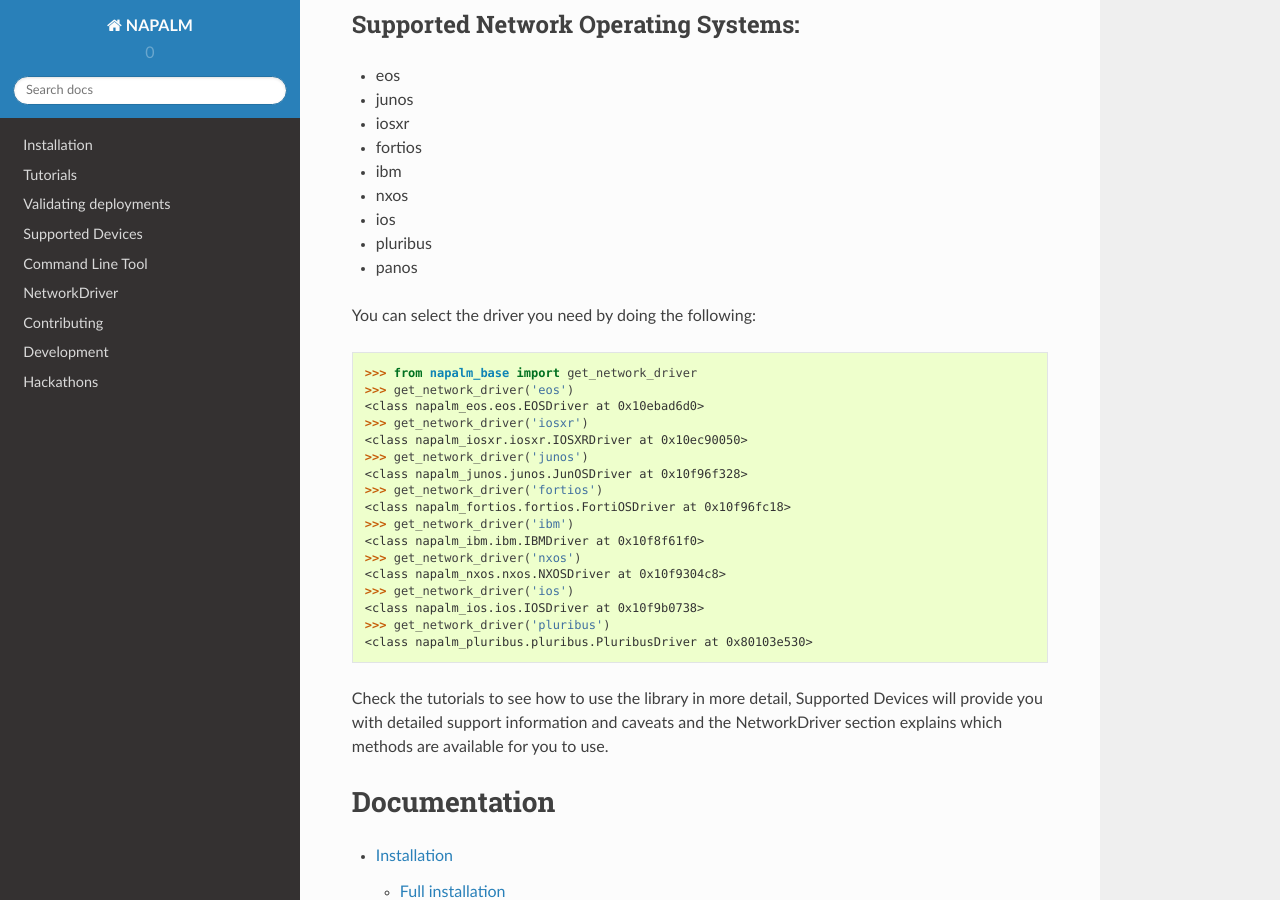
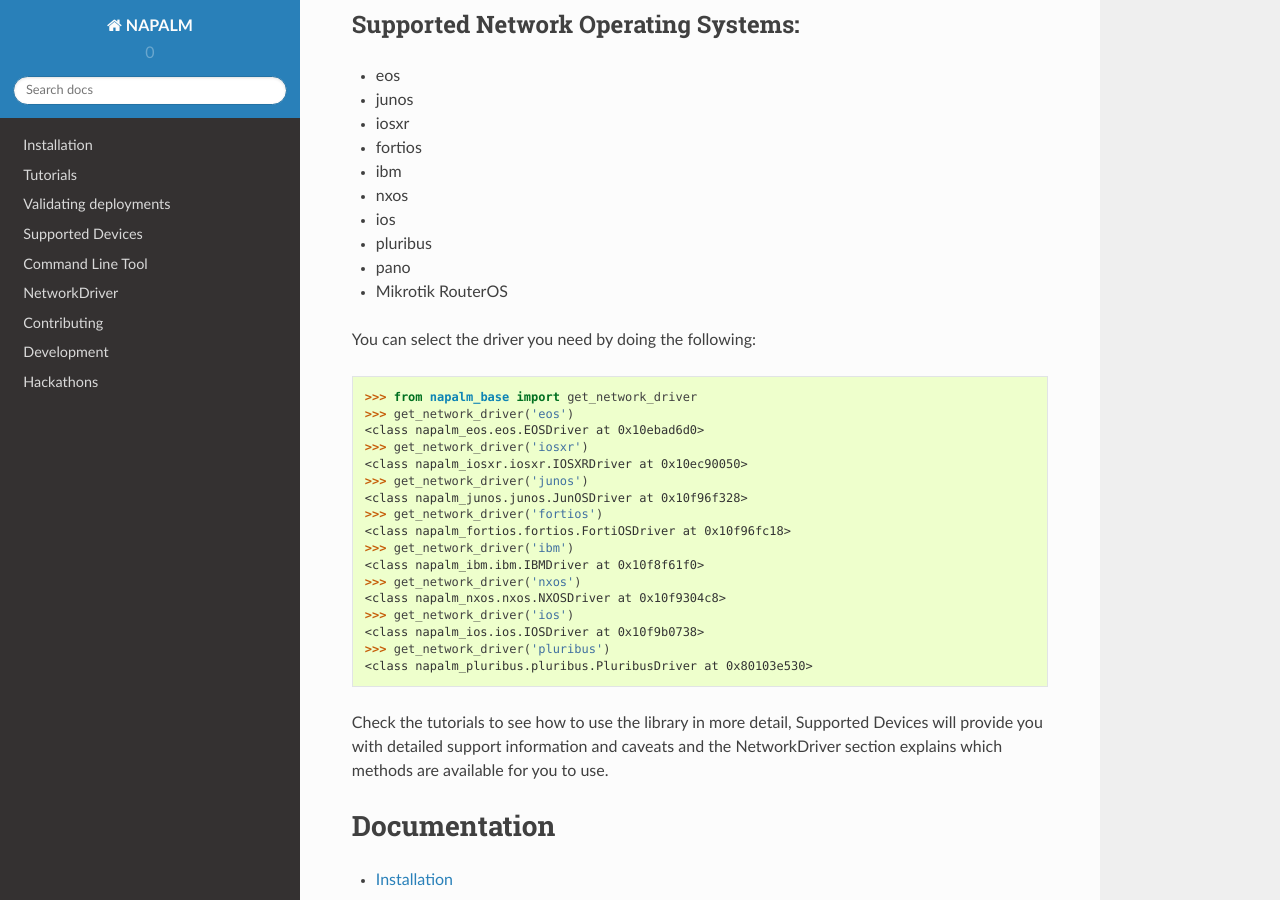
Before and after one commit to napalm-automation/napalm, a Sphinx documentation site: the page built from docs/index.rst, in a window 1280 px wide and 900 px high, scrolled down 320 px. Built offline with Sphinx 7.4.7 and the Read the Docs theme 2.0.0, drawn with Linux system fonts in a browser that asks for light colours.

Commit message:
Adding Mikrotik ROS

```diff
--- a/docs/index.rst
+++ b/docs/index.rst
@@ -21,7 +21,8 @@
 * nxos
 * ios
 * pluribus
-* panos
+* pano
+* Mikrotik RouterOS
 
 You can select the driver you need by doing the following:
 
```
